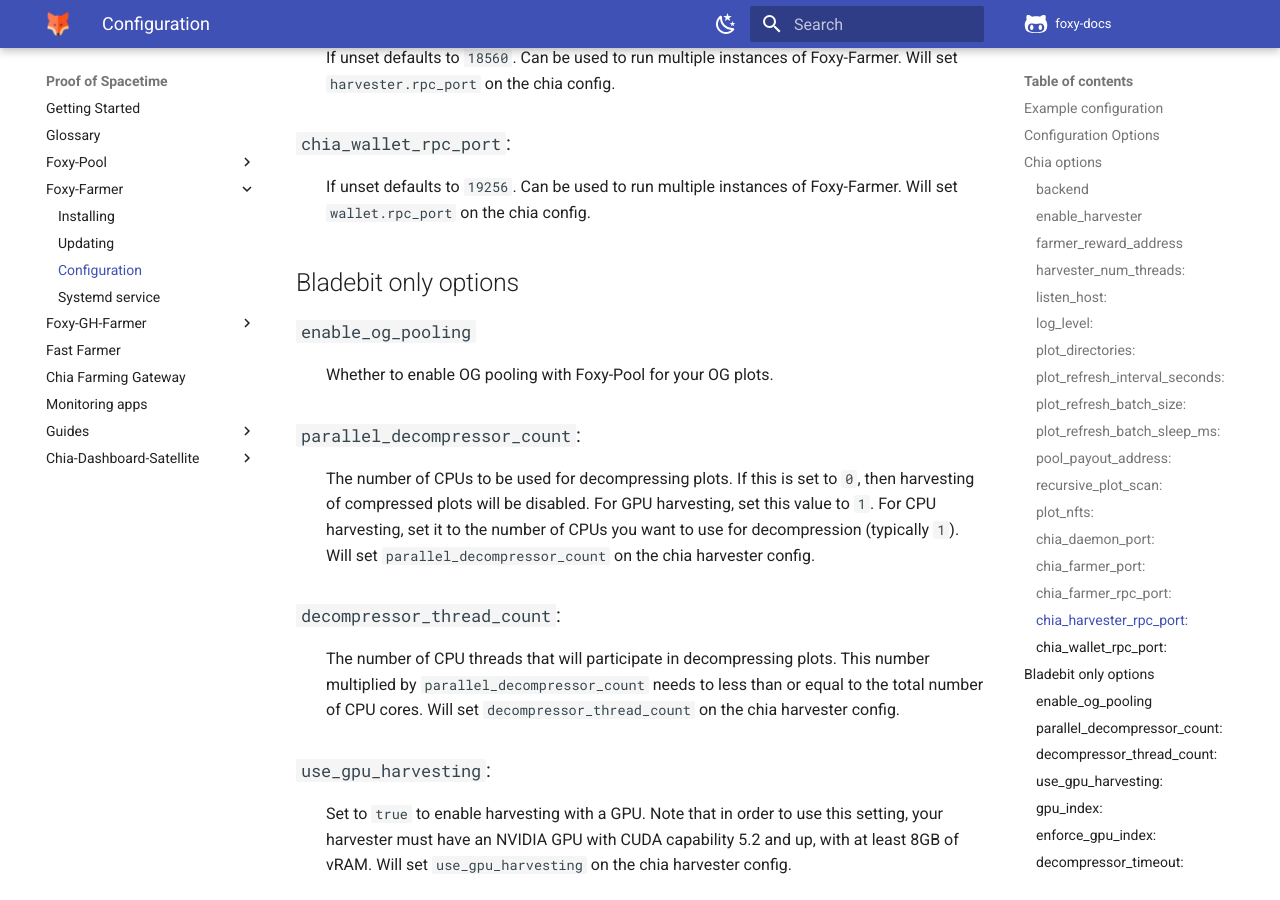
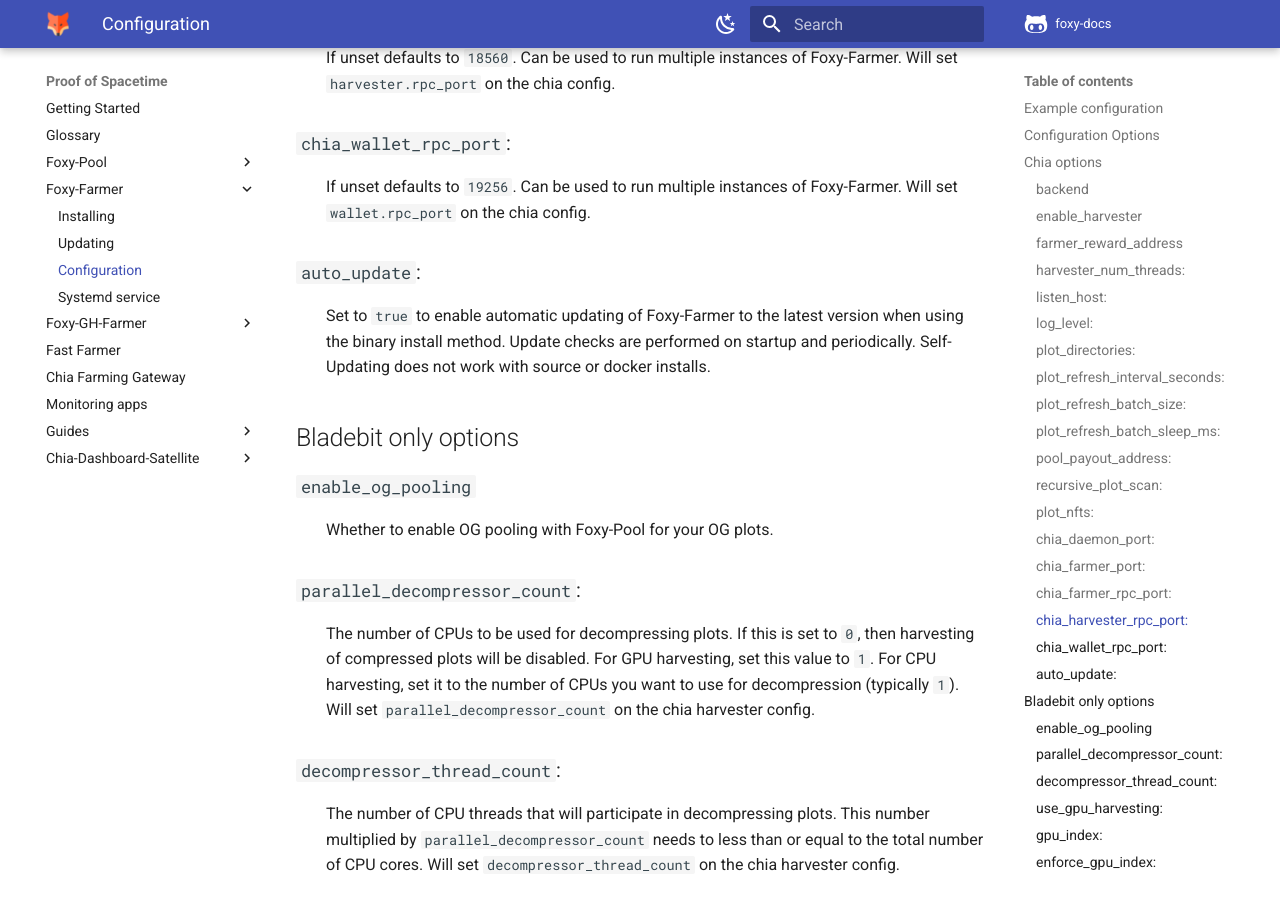
Before and after one commit to foxypool/docs, an MkDocs documentation site: the page built from docs/proof-of-spacetime/foxy-farmer/configuration.md, in a window 1280 px wide and 900 px high, scrolled down 3085 px. Built offline with MkDocs 1.6.1 and Material for MkDocs 9.7.7, drawn with Linux system fonts in a browser that asks for light colours; comment, search, counter and statistics services are not loaded; some of the changed text lies outside the part shown.

Commit message:
Update docs for foxy-farmer update

```diff
--- a/docs/proof-of-spacetime/foxy-farmer/configuration.md
+++ b/docs/proof-of-spacetime/foxy-farmer/configuration.md
@@ -91,6 +91,9 @@
 ### `chia_wallet_rpc_port`:
 : If unset defaults to `19256`. Can be used to run multiple instances of Foxy-Farmer. Will set `wallet.rpc_port` on the chia config.
 
+### `auto_update`:
+: Set to `true` to enable automatic updating of Foxy-Farmer to the latest version when using the binary install method. Update checks are performed on startup and periodically. Self-Updating does not work with source or docker installs.
+
 ## Bladebit only options
 
 ### `enable_og_pooling`
@@ -155,7 +158,10 @@
 ## DrPlotter only options
 
 ### `dr_plotter_client_token`:
-: The client token to use to connect to your DrSolver(s).
+: The client token to use to authenticate with your DrServer.
 
 ### `dr_server_ip_address`:
 : The ip:port of your DrServer to use to connect to.
+
+### `dr_server_use_ssl`:
+: Set to `true` to connect to your DrServer using SSL (`wss://`). Only required if your DrServer is behind a SSL proxy or similar.
```
